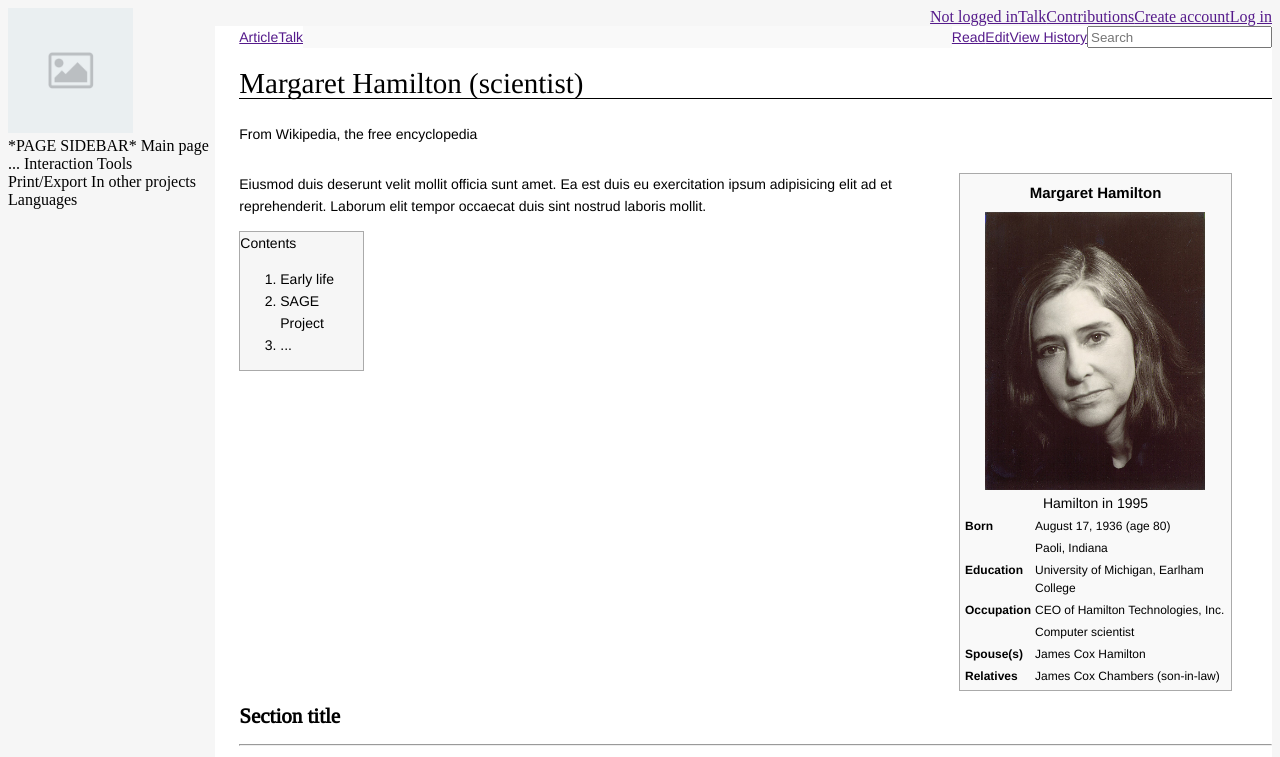
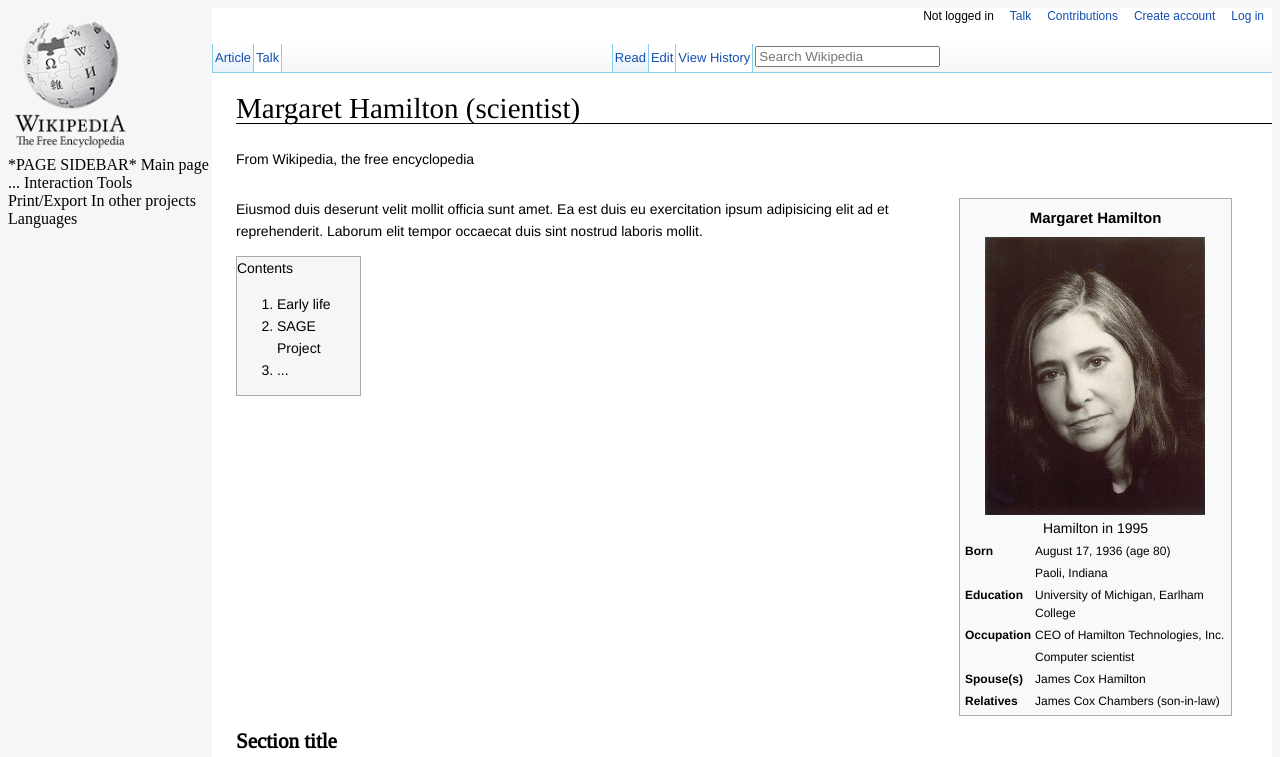
Before and after one commit to greenfox-zerda-lasers/GergoV, a plain HTML site: page week-02/wikipedia-page/index.html in a window 1280 px wide. Shown: the top 757 px of the page. Drawn offline with Linux system fonts and the light colour scheme.

Commit message:
Top header under repair

```diff
--- a/week-02/wikipedia-page/index.html
+++ b/week-02/wikipedia-page/index.html
@@ -30,40 +30,45 @@
     <!-- === [ MAIN section ] === -->
     <main>
 
+      <!-- === [ MAIN HEADER ] === -->
+      <header class="main-header">
 
-      <!-- === [ PAGE TOOLBOX ] === -->
+        <!-- === [ PAGE HEADER TOOLBOX ] === -->
         <nav class="page-header-toolbox">
-        <a href="">Not logged in</a>
+          <span>Not logged in</span>
           <a href="">Talk</a>
           <a href="">Contributions</a>
           <a href="">Create account</a>
           <a href="">Log in</a>
         </nav>
-      <!-- === [ PAGE TOOLBOX ] = [ *end* ] === -->
+        <!-- === [ PAGE HEADER TOOLBOX ] = [ *end* ] === -->
+
+        <!-- == [ ARTICLE header with TABS ] == -->
+        <nav class="article-tab-header">
+          <section class="article-tab-header-group">
+            <a class="article-tab-header-active-tab" href="">Article</a>
+            <a href="">Talk</a>
+          </section>
+          <section class="article-tab-header-gradient">
+          </section>
+          <section class="article-tab-header-group">
+            <a class="article-tab-header-active-tab" href="">Read</a>
+            <a href="">Edit</a>
+            <a href="">View History</a>
+          </section>
+          <section class="article-tab-header-gradient">
+            <input type="text" placeholder="Search Wikipedia"></input>
+          </section>
+        </nav>
+        <!-- == [ ARTICLE header with TABS ] = [ *END* ] == -->
+
+      </header>
+      <!-- === [ MAIN HEADER ] = [ *end* ] === -->
+
 
 
       <!-- == [ ARTICLE ] - [ The Wikipedia Article itself ] == -->
       <article>
-
-        <!-- == [ ARTICEL header with TABS ] == -->
-        <nav class="article-tab-header">
-          <section>
-            <a href="">Article</a>
-            <a href="">Talk</a>
-          </section>
-          <section class="article-tab-header-placeholder">
-          </section>
-          <section>
-          <a href="">Read</a>
-          <a href="">Edit</a>
-          <a href="">View History</a>
-          </section>
-          <section class="article-tabarticle-tab-header-searchfield-bg">
-          <input type="text" placeholder="Search"></input>
-        </section>
-        </nav>
-        <!-- == [ MAIN section's HEADER ] = [ *END* ] == -->
-
 
         <!-- = [ Article Header ] = -->
         <header class="article-header">
@@ -219,7 +224,7 @@
 
       <!-- == [ PAGE LOGO ] == -->
       <header class="page-logo">
-        <img src="../../bootcamp/placeholder-img.png" alt="Wikipedia Logo">
+        <img src="./images/enwiki.png" alt="Wikipedia Logo">
       </header>
       <!-- == [ PAGE LOGO ] = [ *END* ] == -->
 
--- a/week-02/wikipedia-page/style.css
+++ b/week-02/wikipedia-page/style.css
@@ -38,39 +38,74 @@
   padding-left: 24px;
 }
 
+a {
+  text-decoration: none;
+  color: #144fb1;
+}
+
 /* FORMATTING ELEMENTS */
+
 
 /* - Inside main */
 
+.main-header {
+  flex-grow: 1;
+}
+
 .page-header-toolbox {
+  font-family: 'Arial', sans-serif;
+  font-size: 12px;
+  line-height: 14px;
+  padding-bottom: 20px;
   display: flex;
   flex-grow: 1;
   justify-content: flex-end;
+  background: white;
 }
 
+.page-header-toolbox > * {
+  display: inline-block;
+  padding: 1px 8px;
+}
+
+input[type="text"] {
+  margin: 2px;
+  border-radius: 1;
+}
 /* ARTICLE area */
 
 /* Article header tabs */
 
 .article-tab-header {
+  font-family: 'Helvetica', sans-serif;
+  font-size: 13px;
+  line-height: 18px;
   display: flex;
-  justify-content: space-between;
   flex-wrap: wrap;
+  flex-grow: 1;
+  border-bottom: 1px solid #87ceeb;
 }
 
-.article-tab-header-placeholder {
-  flex-grow: 1;
-  background-color: #F9F9F9;
+.article-tab-header-group {
+  display: flex;
+  flex-wrap: nowrap;
+  background-color: white;
+  border-right: 1px solid #87ceeb;
 }
 
-.article-tab-header-searchfield-bg {
+.article-tab-header-gradient {
   flex-grow: 1;
-  background-color: #F9F9F9;
+  background-image: linear-gradient(white, #F6F6F6);
 }
 
-.article-tab-header section {
-  display: flex;
-  flex-wrap: nowrap;
+.article-tab-header a {
+  display: inline-block;
+  padding: 5px 2px;
+  border-left: 1px solid #87ceeb;
+}
+
+.article-tab-header-active-tab {
+  background-image: linear-gradient(white, #e8f2f8);
 }
 
 /* Article content */
```
Also changed, not shown: week-02/wikipedia-page/images/enwiki.png (added). Lines whose indentation alone changed are shown as unchanged.
